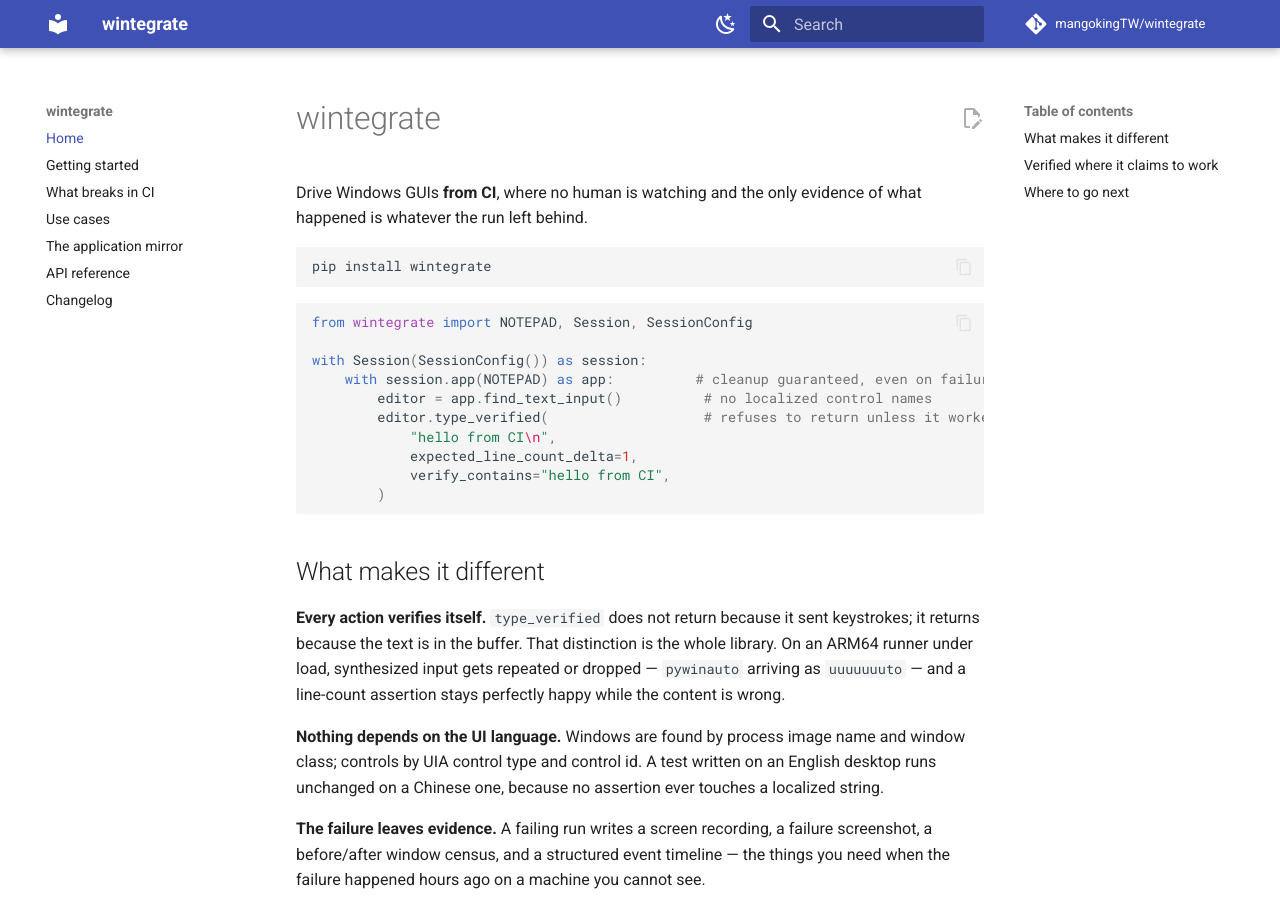
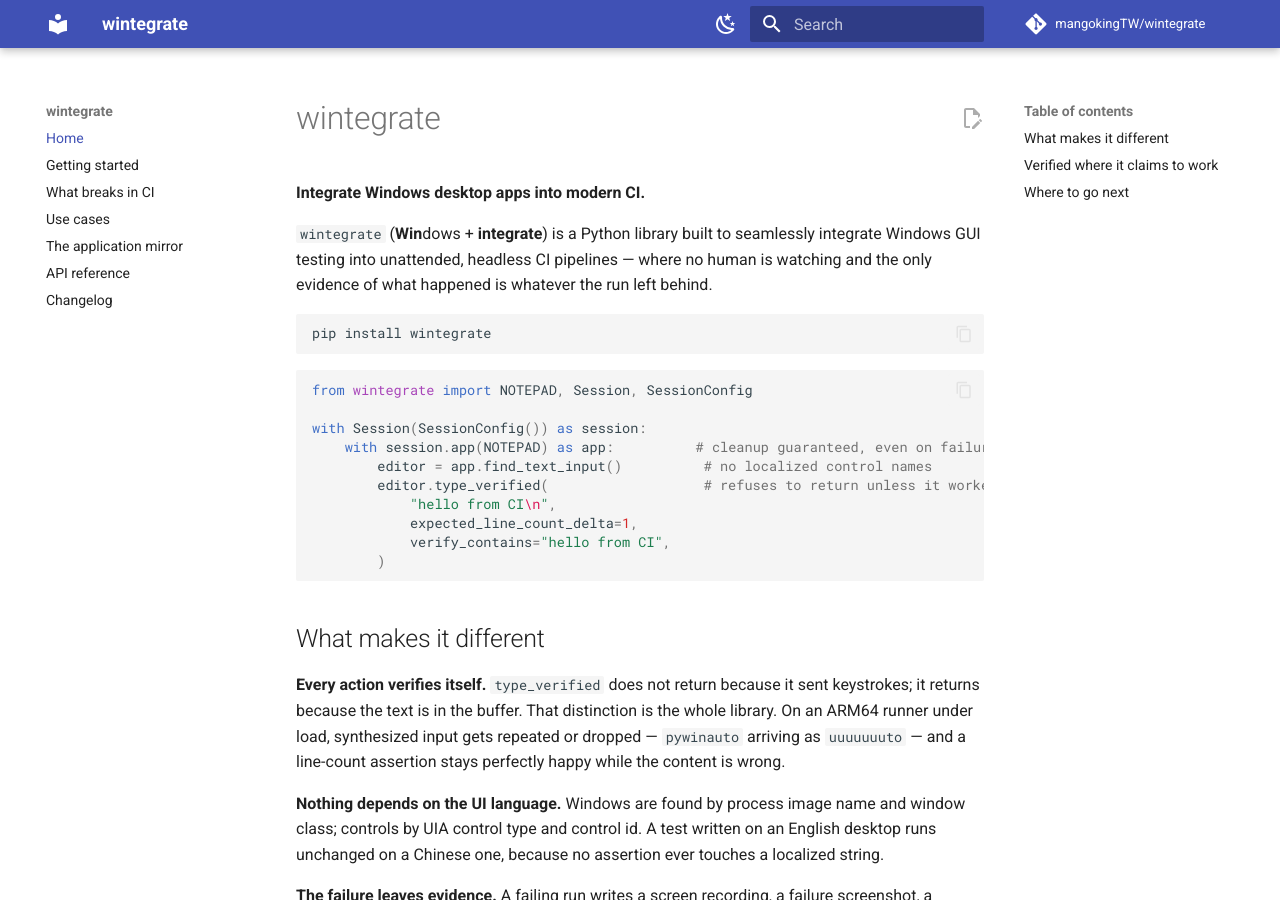
Before and after one commit to mangokingTW/wintegrate, an MkDocs documentation site: the page built from docs/index.md, in a window 1280 px wide and 900 px high. Built offline with MkDocs 1.6.1 and Material for MkDocs 9.7.7, drawn with Linux system fonts in a browser that asks for light colours; comment, search, counter and statistics services are not loaded.

Commit message:
docs: highlight 'Windows + integrate' tagline across README, docs, and package description (#72)
* docs: highlight 'Windows + integrate' tagline across README, docs, and package description

* fix(docs): quote site_description in mkdocs.yml to fix YAML parsing

---------

Co-authored-by: Mango Yen <mango.yen@yahooinc.com>

````diff
--- a/docs/index.md
+++ b/docs/index.md
@@ -1,7 +1,8 @@
 # wintegrate
 
-Drive Windows GUIs **from CI**, where no human is watching and the only evidence
-of what happened is whatever the run left behind.
+**Integrate Windows desktop apps into modern CI.**
+
+`wintegrate` (**Win**dows + **integrate**) is a Python library built to seamlessly integrate Windows GUI testing into unattended, headless CI pipelines — where no human is watching and the only evidence of what happened is whatever the run left behind.
 
 ```bash
 pip install wintegrate
--- a/mkdocs.yml
+++ b/mkdocs.yml
@@ -1,5 +1,5 @@
 site_name: wintegrate
-site_description: CI-first Windows UI automation for unattended x64 and ARM64 runners.
+site_description: "Integrate Windows desktop apps into modern CI: UI automation for unattended x64 and ARM64 runners."
 site_url: https://mangokingtw.github.io/wintegrate/
 repo_url: https://github.com/mangokingTW/wintegrate
 repo_name: mangokingTW/wintegrate
--- a/pyproject.toml
+++ b/pyproject.toml
@@ -5,7 +5,7 @@ build-backend = "hatchling.build"
 [project]
 name = "wintegrate"
 version = "0.5.5"
-description = "CI-first Windows UI automation library designed for unattended headless/CI runners."
+description = "Integrate Windows desktop apps into modern CI: UI automation for unattended headless runners."
 readme = "README.md"
 requires-python = ">=3.11"
 license = "MIT"
````
Also changed, not shown: README.md (+3 -1 lines).
